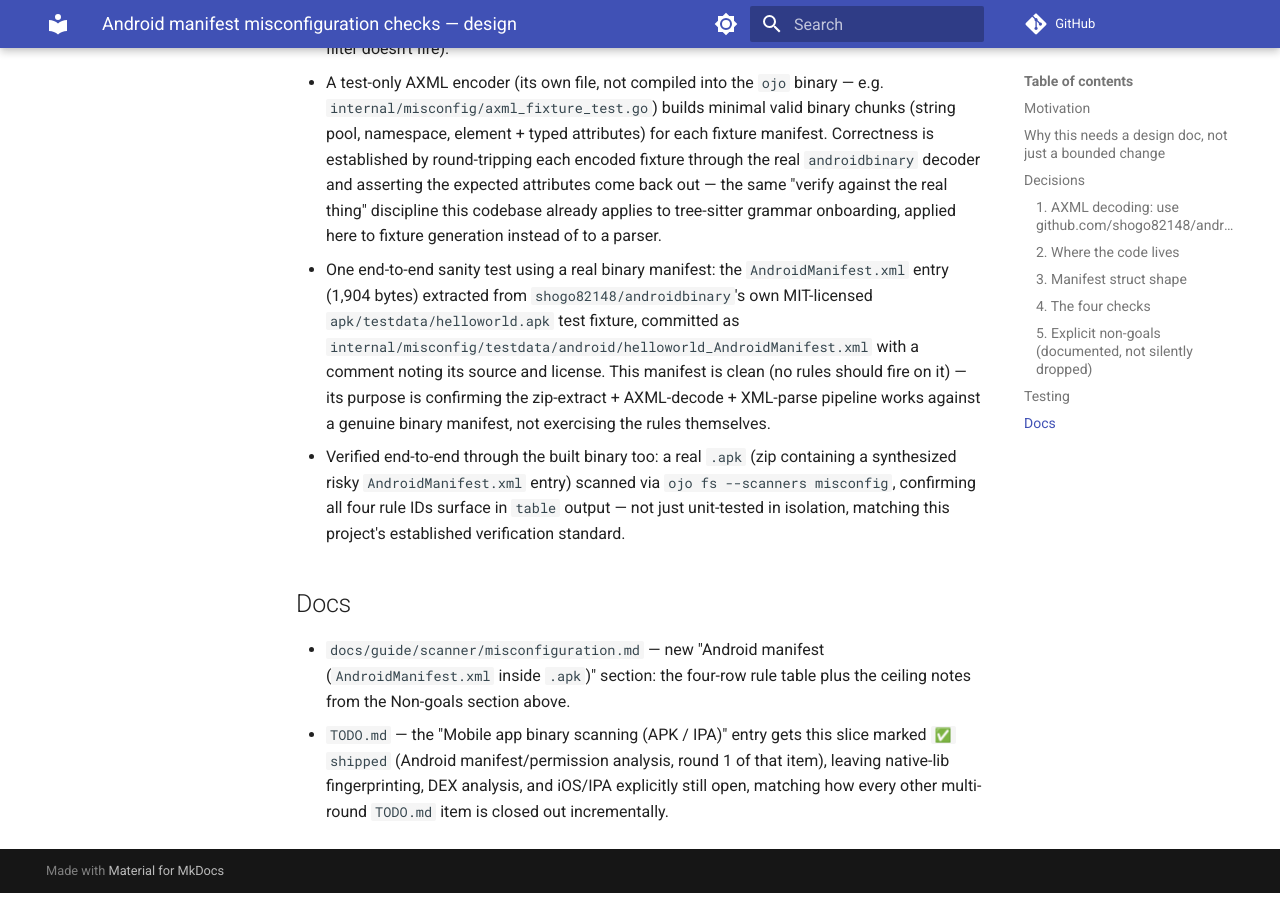
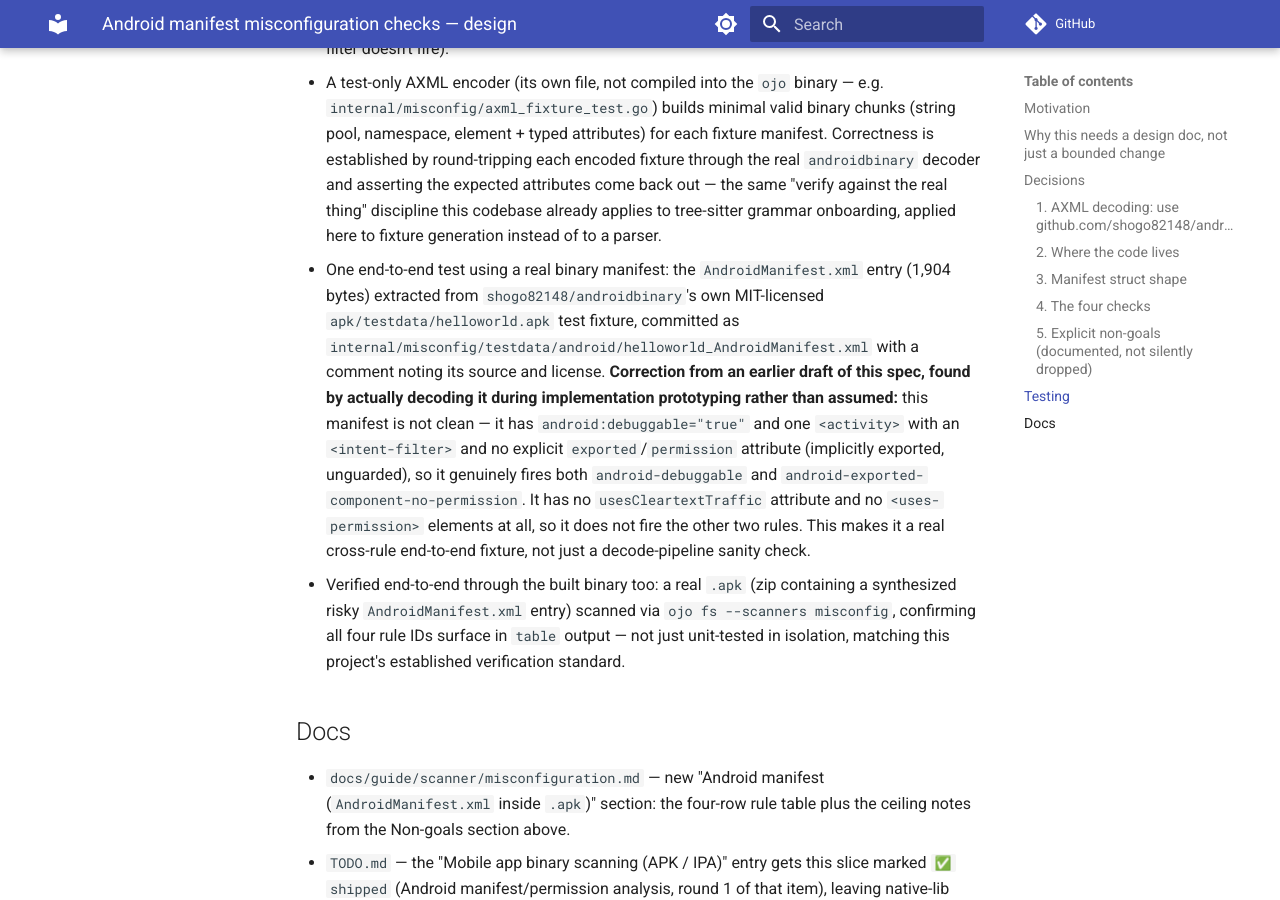
Before and after one commit to colibrisec/ojo, an MkDocs documentation site: the page built from docs/superpowers/specs/2026-09-18-android-manifest-misconfig-design.md, in a window 1280 px wide and 900 px high, scrolled down 4061 px. Built offline with MkDocs 1.6.1 and Material for MkDocs 9.7.7, drawn with Linux system fonts in a browser that asks for light colours; comment, search, counter and statistics services are not loaded.

Commit message:
Correct spec: real helloworld.apk fixture fires 2 of 4 rules, not zero

```diff
--- a/docs/superpowers/specs/2026-09-18-android-manifest-misconfig-design.md
+++ b/docs/superpowers/specs/2026-09-18-android-manifest-misconfig-design.md
@@ -162,15 +162,22 @@ algorithm list elsewhere in `internal/misconfig`/`internal/sast`. One
   against the real thing" discipline this codebase already applies to
   tree-sitter grammar onboarding, applied here to fixture generation
   instead of to a parser.
-- One end-to-end sanity test using a real binary manifest: the
+- One end-to-end test using a real binary manifest: the
   `AndroidManifest.xml` entry (1,904 bytes) extracted from
   `shogo82148/androidbinary`'s own MIT-licensed `apk/testdata/helloworld.apk`
   test fixture, committed as
   `internal/misconfig/testdata/android/helloworld_AndroidManifest.xml`
-  with a comment noting its source and license. This manifest is clean
-  (no rules should fire on it) — its purpose is confirming the
-  zip-extract + AXML-decode + XML-parse pipeline works against a genuine
-  binary manifest, not exercising the rules themselves.
+  with a comment noting its source and license. **Correction from an
+  earlier draft of this spec, found by actually decoding it during
+  implementation prototyping rather than assumed:** this manifest is not
+  clean — it has `android:debuggable="true"` and one `<activity>` with an
+  `<intent-filter>` and no explicit `exported`/`permission` attribute
+  (implicitly exported, unguarded), so it genuinely fires both
+  `android-debuggable` and `android-exported-component-no-permission`. It
+  has no `usesCleartextTraffic` attribute and no `<uses-permission>`
+  elements at all, so it does not fire the other two rules. This makes it
+  a real cross-rule end-to-end fixture, not just a decode-pipeline sanity
+  check.
 - Verified end-to-end through the built binary too: a real `.apk`
   (zip containing a synthesized risky `AndroidManifest.xml` entry) scanned
   via `ojo fs --scanners misconfig`, confirming all four rule IDs surface
```
